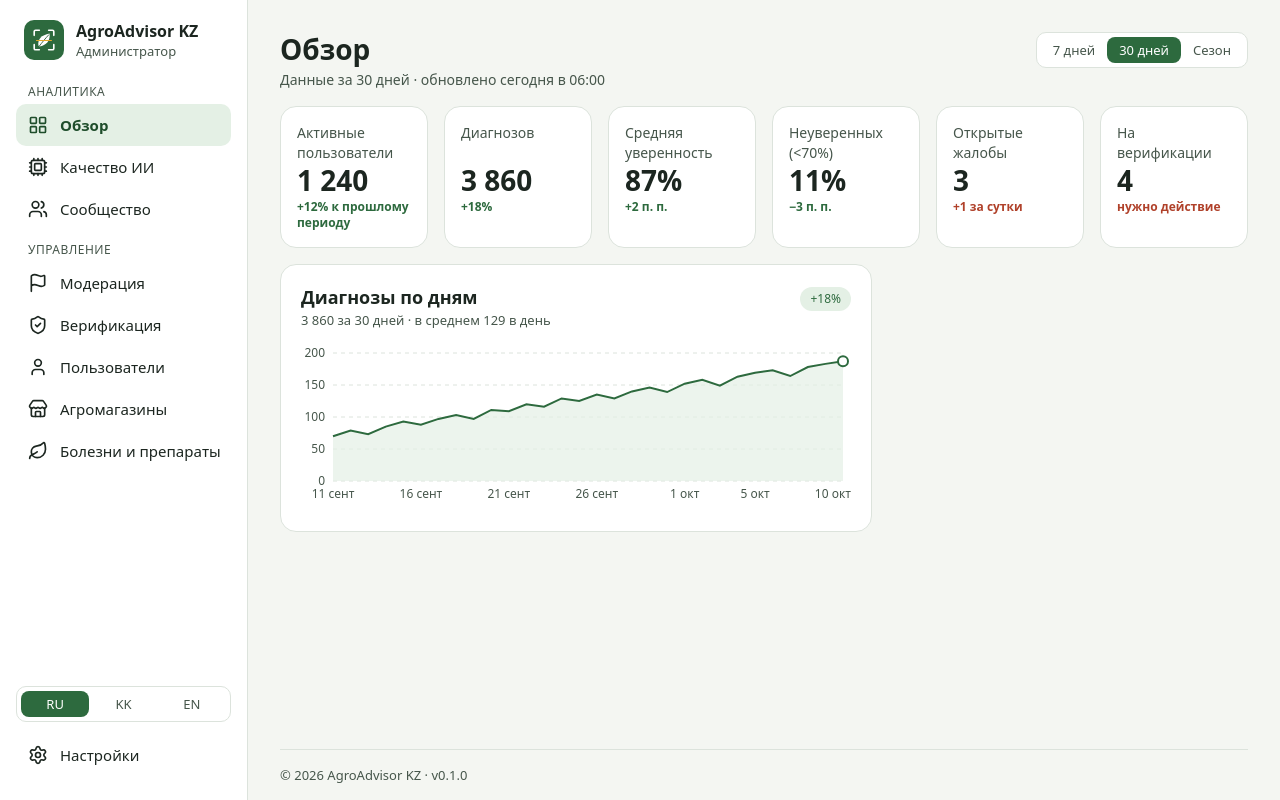
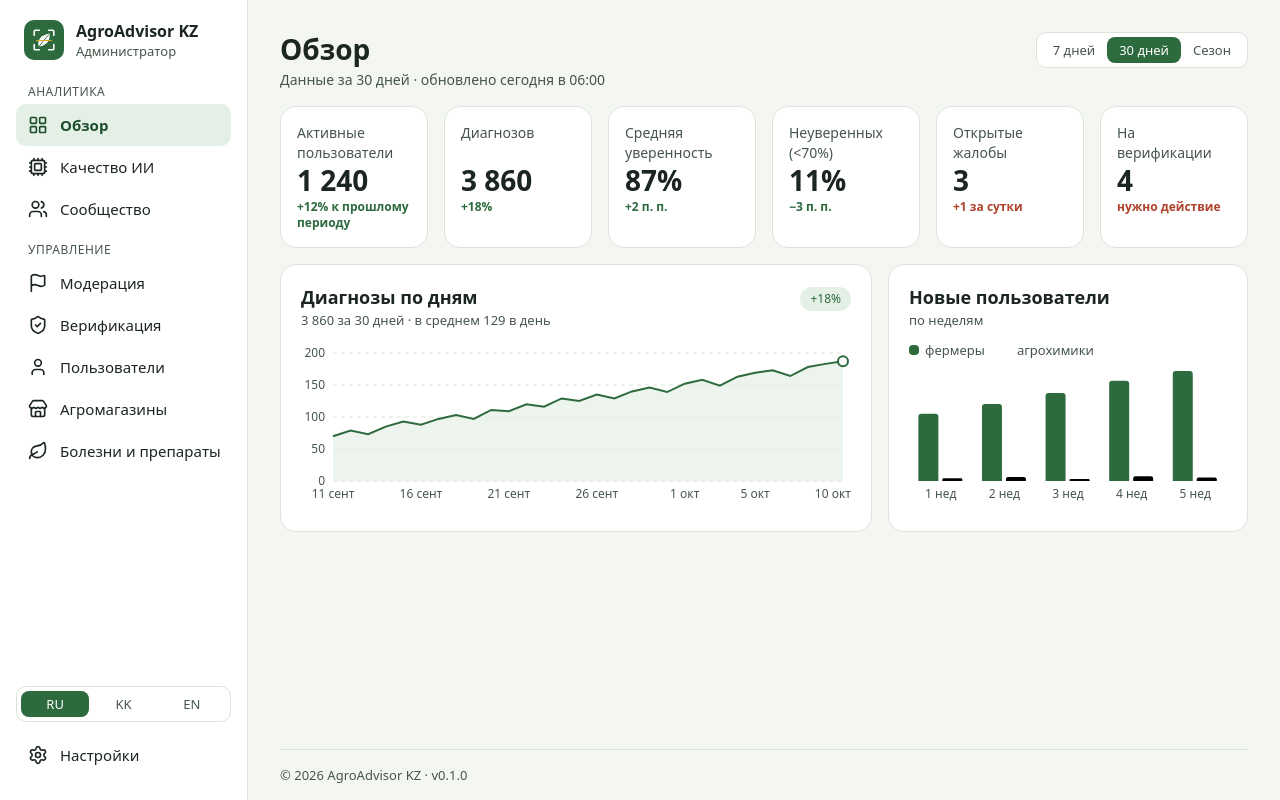
Before and after one commit to nurbolatdev/agroadvisor-kz, a React (Vite) app in the folder apps/admin-web/: page / in a window 1280 px wide. Built offline with nearby package versions, Linux system fonts and the light colour scheme.

Commit message:
feat(dashboard): add new users chart

```diff
--- /dev/null
+++ b/apps/admin-web/src/features/dashboard/components/NewUsersChart.tsx
@@ -0,0 +1,69 @@
+import { Bar, BarChart, ResponsiveContainer, Tooltip, XAxis } from 'recharts'
+import { Card, CardHeader } from '@/components/ui/Card'
+import type { OverviewStats } from '@/shared/types'
+import { formatNumber } from '@/shared/utils/format'
+
+interface NewUsersChartProps {
+  stats: OverviewStats
+}
+
+const SERIES = [
+  { key: 'farmers', label: 'фермеры', color: 'var(--color-primary)' },
+  { key: 'agrochemists', label: 'агрохимики', color: 'var(--color-chart-secondary)' },
+] as const
+
+export function NewUsersChart({ stats }: NewUsersChartProps) {
+  const isMonthly = stats.period === 'season'
+
+  return (
+    <Card className="flex h-67 flex-col">
+      <CardHeader
+        title="Новые пользователи"
+        subtitle={isMonthly ? 'по месяцам' : 'по неделям'}
+        className="mb-3"
+      />
+      <ul className="mb-2 flex gap-4 text-caption font-normal text-text-muted">
+        {SERIES.map((series) => (
+          <li key={series.key} className="flex items-center gap-1.5">
+            <span className="size-2.5 rounded-sm" style={{ background: series.color }} />
+            {series.label}
+          </li>
+        ))}
+      </ul>
+      <div className="min-h-0 flex-1">
+        <ResponsiveContainer width="100%" height="100%">
+          <BarChart
+            data={stats.newUsersByWeek}
+            barGap={4}
+            margin={{ top: 4, right: 0, bottom: 0, left: 0 }}
+          >
+            <XAxis
+              dataKey="week"
+              tick={{ fontSize: 12, fill: 'var(--color-text-muted)' }}
+              tickLine={false}
+              axisLine={false}
+            />
+            <Tooltip
+              cursor={{ fill: 'var(--color-bg)' }}
+              formatter={(value, name) => [
+                formatNumber(Number(value)),
+                SERIES.find((series) => series.key === name)?.label ?? name,
+              ]}
+              contentStyle={{ borderRadius: 12, borderColor: 'var(--color-border)', fontSize: 13 }}
+            />
+            {SERIES.map((series) => (
+              <Bar
+                key={series.key}
+                dataKey={series.key}
+                fill={series.color}
+                radius={[3, 3, 0, 0]}
+                maxBarSize={20}
+                isAnimationActive={false}
+              />
+            ))}
+          </BarChart>
+        </ResponsiveContainer>
+      </div>
+    </Card>
+  )
+}
--- a/apps/admin-web/src/features/dashboard/pages/DashboardPage.tsx
+++ b/apps/admin-web/src/features/dashboard/pages/DashboardPage.tsx
@@ -7,6 +7,7 @@ import { Loader } from '@/components/ui/Loader'
 import { PageHeader } from '@/components/ui/PageHeader'
 import { SegmentedControl, type SegmentedOption } from '@/components/ui/SegmentedControl'
 import { DiagnosesByDayChart } from '@/features/dashboard/components/DiagnosesByDayChart'
+import { NewUsersChart } from '@/features/dashboard/components/NewUsersChart'
 import { OverviewKpis } from '@/features/dashboard/components/OverviewKpis'
 import { api } from '@/services/api'
 import { useApiQuery } from '@/shared/hooks/useApiQuery'
@@ -68,6 +69,7 @@ export function DashboardPage() {
           <OverviewKpis stats={data} />
           <div className="grid gap-4 lg:grid-cols-[592fr_360fr]">
             <DiagnosesByDayChart stats={data} />
+            <NewUsersChart stats={data} />
           </div>
         </div>
       ) : (
--- a/apps/admin-web/src/styles/index.css
+++ b/apps/admin-web/src/styles/index.css
@@ -17,6 +17,7 @@
   --color-danger-soft: #fbe7e1;
   --color-info: #2a6592;
   --color-info-soft: #e2edf6;
+  --color-chart-secondary: #a8d08d; /* second data series: agrochemists, answers */
 
   /* Typography — Inter */
   --font-sans: 'Inter Variable', ui-sans-serif, system-ui, sans-serif;
```
